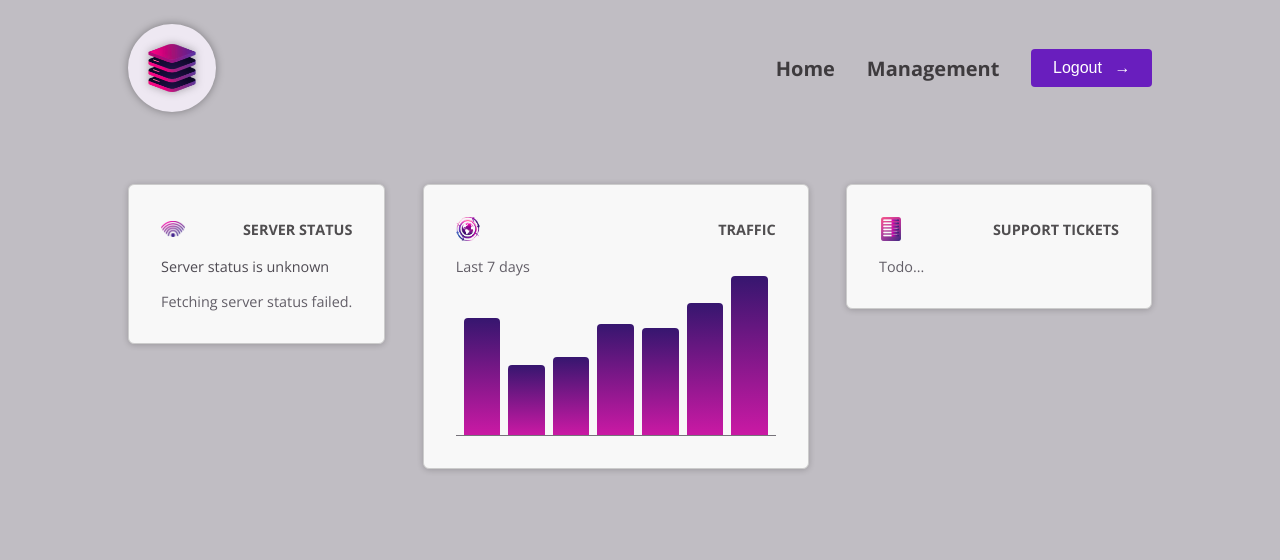
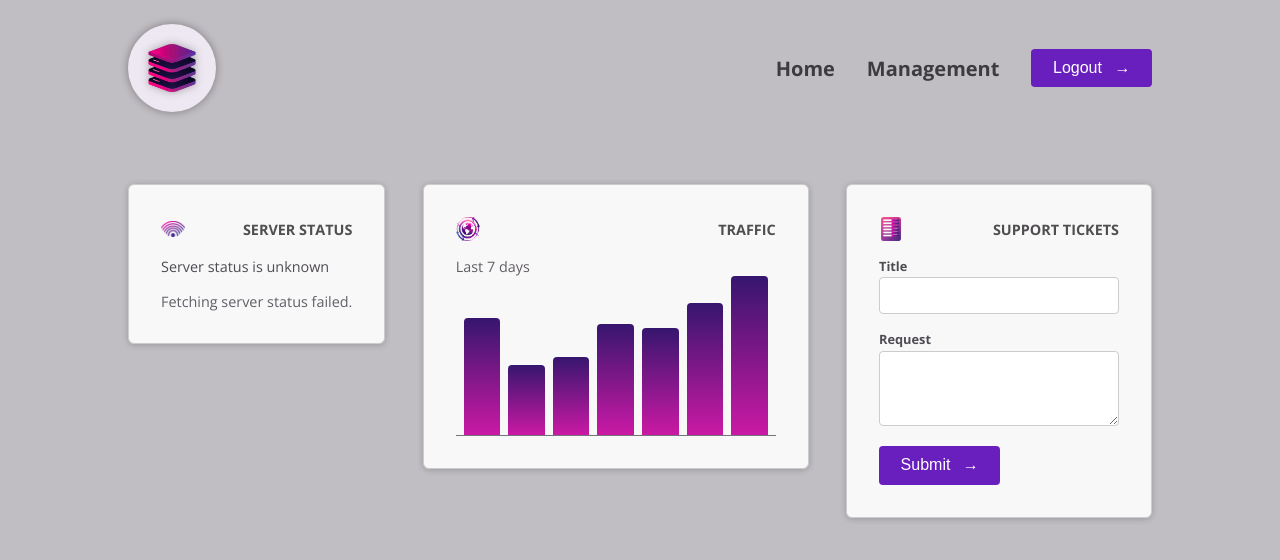
Before and after one commit to NoureddineBzr/serverManagement, an Angular app: page / in a window 1280 px wide. Shown: the top 560 px of the page. Built offline with nearby package versions, Linux system fonts and the light colour scheme.

Commit message:
adding the the tickets input component to the project

```diff
--- /dev/null
+++ b/src/app/dashboard/tickets/new-ticket/new-ticket.component.html
@@ -0,0 +1,20 @@
+<form>
+    <p>
+        <label>Title</label>
+        <input name="title" id="text" />
+    </p>
+    <p>
+        <label>Request</label>
+        <textarea name="request" id="request" rows="3"></textarea>
+    </p>
+    <p>
+        <button>
+            <span>
+              Submit
+            </span>
+            <span class="icon">
+              →
+            </span>
+        </button>
+    </p>
+</form>
--- /dev/null
+++ b/src/app/dashboard/tickets/ticket/ticket.component.html
@@ -0,0 +1 @@
+<p>ticket works!</p>
--- a/src/app/dashboard/tickets/tickets.component.html
+++ b/src/app/dashboard/tickets/tickets.component.html
@@ -1,4 +1,4 @@
 
-    <div id="status">
-      <p>Todo...</p>
+    <div id="new-ticket">
+      <app-new-ticket/>
     </div>
--- a/src/app/dashboard/tickets/tickets.component.ts
+++ b/src/app/dashboard/tickets/tickets.component.ts
@@ -1,9 +1,10 @@
 import { Component } from '@angular/core';
+import { NewTicketComponent } from "./new-ticket/new-ticket.component";
 
 @Component({
   selector: 'app-tickets',
   standalone: true,
-  imports: [],
+  imports: [NewTicketComponent],
   templateUrl: './tickets.component.html',
   styleUrl: './tickets.component.css'
 })
--- a/src/styles.css
+++ b/src/styles.css
@@ -221,3 +221,60 @@
 button:hover .icon {
   transform: translateX(4px);
 }
+
+#tickets {
+  display: flex;
+  flex-direction: column;
+  gap: 1.5rem;
+}
+
+#tickets ul {
+  list-style: none;
+  margin: 0;
+  padding: 0;
+  width: 15rem;
+}
+
+#tickets li {
+  margin: 0.5rem 0;
+}
+
+#tickets p {
+  margin: 0;
+  color: #4f4b53;
+}
+
+#tickets h2 {
+  margin: 0;
+  font-size: 1.1rem;
+  color: #38343c;
+}
+
+#new-ticket {
+  width: 15rem;
+}
+
+@media (min-width: 768px) {
+  #tickets {
+    flex-direction: row;
+  }
+}
+
+#new-ticket label {
+  display: block;
+  font-size: 0.8rem;
+  font-weight: bold;
+  margin-bottom: 0.15rem;
+  color: #4f4b53;
+}
+
+#new-ticket input,
+#new-ticket textarea {
+  width: 100%;
+  padding: 0.5rem;
+  border: 1px solid #ccc;
+  border-radius: 4px;
+  font: inherit;
+  font-size: 0.9rem;
+  color: #4f4b53;
+}
```
Also changed, not shown: src/app/dashboard/tickets/new-ticket/new-ticket.component.ts (added, +12 -0 lines), src/app/dashboard/tickets/ticket/ticket.component.ts (added, +12 -0 lines), src/app/dashboard/tickets/new-ticket/new-ticket.component.css (added), src/app/dashboard/tickets/ticket/ticket.component.css (added).
